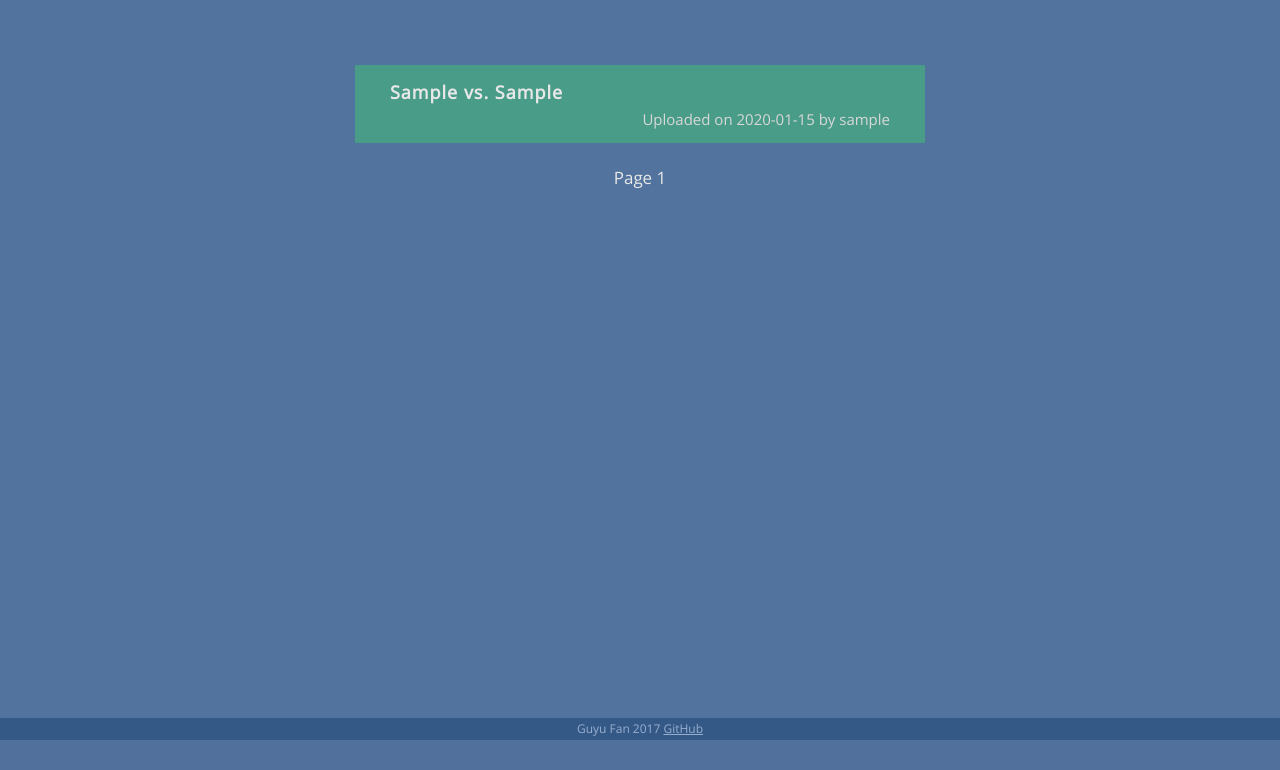
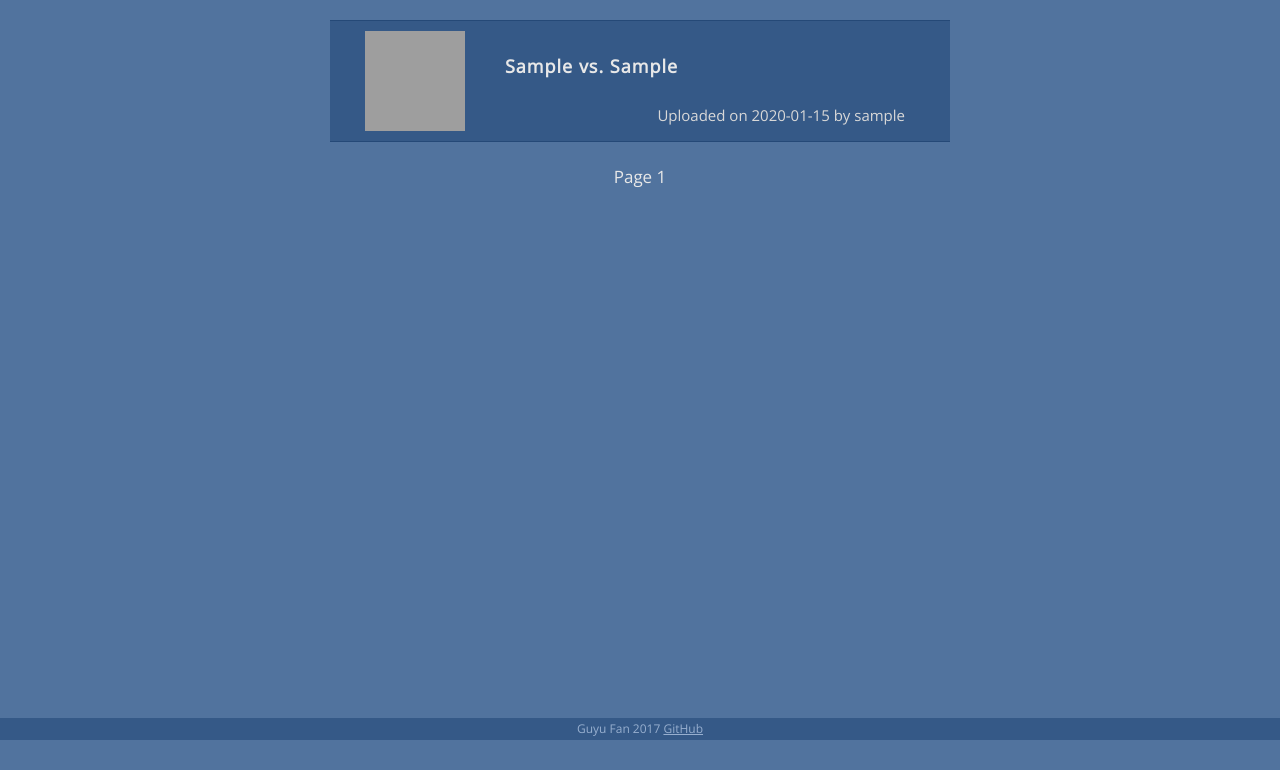
Before and after one commit to guyu96/kifutalk, a Flask app: page /browse in a window 1280 px wide. Shown: the part 60-830 px from the top of the page. Before the commit the page ends 800 px from the top, so only its background shows below. Run offline with Flask 2, Linux system fonts and the light colour scheme; tables that the repository leaves empty hold one stand-in row (values such as "Sample post"); some libraries are stand-ins or nearby versions; some web fonts are replaced; grey boxes are pictures that could not be loaded.

Commit message:
redesign kifu-list with kifu thumbnails

```diff
--- a/app/static/css/kifulist.css
+++ b/app/static/css/kifulist.css
@@ -1,12 +1,8 @@
 main {
-  position: absolute;
-  top: 0;
-  bottom: 0;
-  left: 0;
-  right: 0;
-  margin: auto;
-  height: 560px;
-  width: 580px;
+  border-top: 1px solid #254977;
+  margin: 20px auto;
+  height: 750px;
+  width: 620px;
 }
 
 .kifu-list a {
@@ -14,33 +10,56 @@ main {
 }
 
 .kifu-entry {
-  margin: 5px;
-  width: 500px;
-  padding: 15px 35px;
-  background: #499c88;
+  position: relative;
+  width: 550px;
+  height: 100px;
+  padding: 10px 35px;
+  border-bottom: 1px solid #254977;
+  background: #355987;
   color: #e8e8e8;
 }
 .kifu-entry:hover {
-  background: #186652;
+  background: #254977;
 }
 
-.kifu-entry .kifu-title {
+.kifu-thumbnail {
+  display: inline-block;
+  height: 100px;
+  width: 100px;
+}
+
+.kifu-info {
+  position: absolute;
+  top: 0;
+  bottom: 0;
+  left: 130px;
+  right: 0px;
+  margin: auto;
+  display: inline-block;
+  height: 100px;
+  width: 400px;
+}
+
+.kifu-title {
+  display: block;
   font-size: 18px;
   font-weight: bold;
   letter-spacing: 1px;
-  width: 500px;
-  height: 25px;
-  line-height: 25px;
+  height: 70px;
+  line-height: 70px;
   margin-bottom: 5px;
+  text-align: left;
+  overflow: hidden;
 }
 
-.kifu-entry .kifu-upload {
+.kifu-upload {
+  display: block;
   color: #d8d8d8;
   font-size: 15px;
-  width: 500px;
-  height: 18px;
+  height: 30px;
   line-height: 18px;
   text-align: right;
+  overflow: hidden;
 }
 
 .page-nav {
--- a/app/templates/macros.html
+++ b/app/templates/macros.html
@@ -14,8 +14,11 @@
 {% macro render_kifu_entry(kifu) %}
   <a href="{{ url_for('kifu_get', kifu_id=kifu.id) }}">
     <div class="kifu-entry">
-      <p class="kifu-title">{{ kifu.black_player + ' vs. ' + kifu.white_player}}</p>
-      <p class="kifu-upload">Uploaded on {{ kifu.uploaded_on.strftime('%Y-%m-%d') }} by {{ kifu.username }}</p>
+      <img class="kifu-thumbnail" src="{{ url_for('static', filename='assets/thumbnail/' ~ kifu.id ~ '.jpg') }}" alt="">
+      <div class="kifu-info">
+        <p class="kifu-title">{{ kifu.black_player + ' vs. ' + kifu.white_player}}</p>
+        <p class="kifu-upload">Uploaded on {{ kifu.uploaded_on.strftime('%Y-%m-%d') }} by {{ kifu.username }}</p>
+      </div>
     </div>
   </a>
 {% endmacro %}
```
